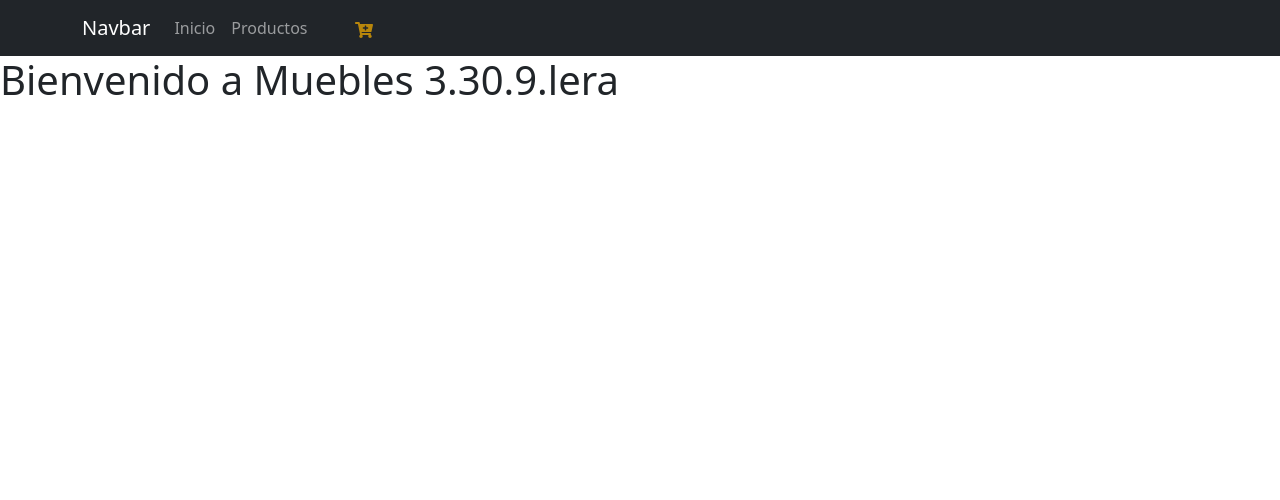
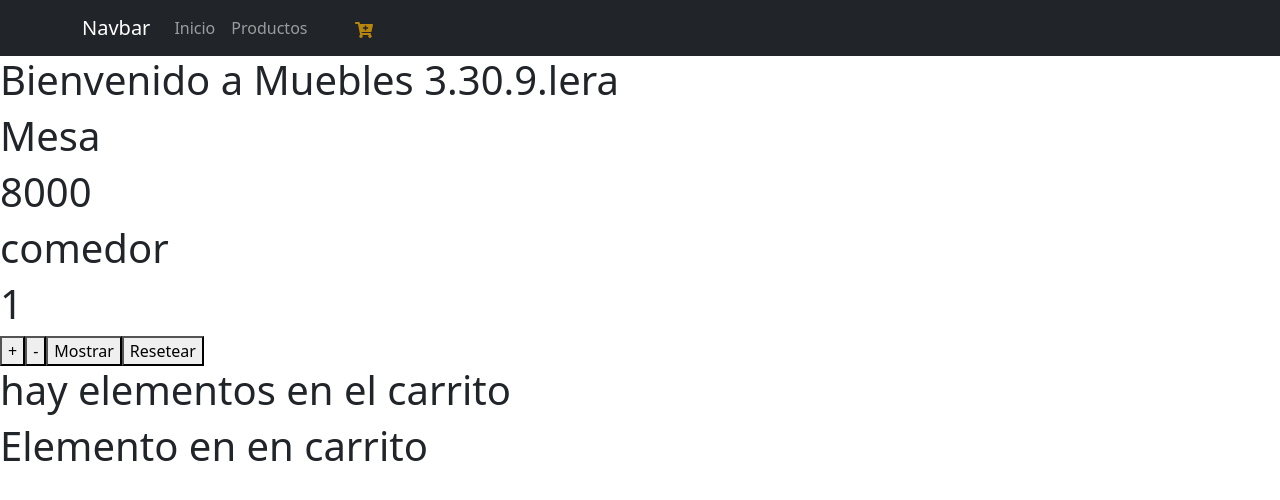
Before and after one commit to Irnias/muebles3.30.9.lera, a React (Create React App) app in the folder muebles3.30.9.lera/: page / in a window 1280 px wide. Shown: the top 500 px of the page. Built offline with nearby package versions, Linux system fonts and the light colour scheme.

Commit message:
agrego botones

```diff
--- a/muebles3.30.9.lera/src/App.js
+++ b/muebles3.30.9.lera/src/App.js
@@ -2,12 +2,22 @@ import React from 'react'
 import NavBarBS from './components/Navegacion/BarraDeNavegacion'
 import 'bootstrap/dist/css/bootstrap.min.css';
 import ItemListContainer from './components/ItemListContainer/ItemListContainer';
+import ItemCounts from './components/ItemCounts/ItemCounts';
 
 function App() {
+const item ={
+  name:'Mesa',
+  precio:8000,
+  categoria: 'comedor'
+}
+
+
+
   return (
     <div className="hooks-app">
     <NavBarBS/>
-    <ItemListContainer/>
+    <ItemListContainer item={item}/>
+    <ItemCounts min={1} max={10}/>
   </div>
   );
 }
--- /dev/null
+++ b/muebles3.30.9.lera/src/components/ItemCounts/ItemCounts.js
@@ -0,0 +1,58 @@
+import React, {useState}from 'react'
+
+
+const ItemCounts = ({min,max}) => {
+
+    const [counter, setCounter] = useState(min)
+    const [show, setshow] = useState(true)
+
+    const handleIncrement = () =>{
+        counter < max? setCounter(prev=> prev + 1) : alert ('stock maximo producto')
+
+}
+    const handleDecrement = () =>{
+        if (counter > min) {
+            setCounter(prev =>  prev - 1)
+
+        }
+        else {
+            alert('minimo de compra')
+
+
+       }
+    }
+
+     const mostrar = () => {
+         setshow(!show)
+     }
+
+     const reset =()=>{
+       setCounter(min)
+     }
+
+
+
+    return (
+        <div className='Counter.css'>
+
+            <h1>{counter}</h1>
+
+          <button onClick={handleIncrement}>+</button>
+          <button onClick={handleDecrement}>-</button>
+          <button onClick={mostrar}>Mostrar</button>
+          <button onClick={reset}>Resetear</button>
+
+        {
+            show && <h1>hay elementos en el carrito</h1>
+        }
+
+        {
+           show? <h1>Elemento en en carrito</h1>: <h1>No hay elemento en el carrito</h1>
+        }
+
+        </div>
+    )
+
+
+}
+export default ItemCounts
--- a/muebles3.30.9.lera/src/components/ItemListContainer/ItemListContainer.js
+++ b/muebles3.30.9.lera/src/components/ItemListContainer/ItemListContainer.js
@@ -1,9 +1,13 @@
 import React from 'react'
 
-const ItemListContainer = () => {
+const ItemListContainer = ({item}) => {
+    const { name, precio,categoria}=item
     return (
         <div>
             <h1>Bienvenido a Muebles 3.30.9.lera</h1>
+            <h1>{name}</h1>
+            <h1>{precio}</h1>
+            <h1>{categoria}</h1>
         </div>
     )
 }
```
